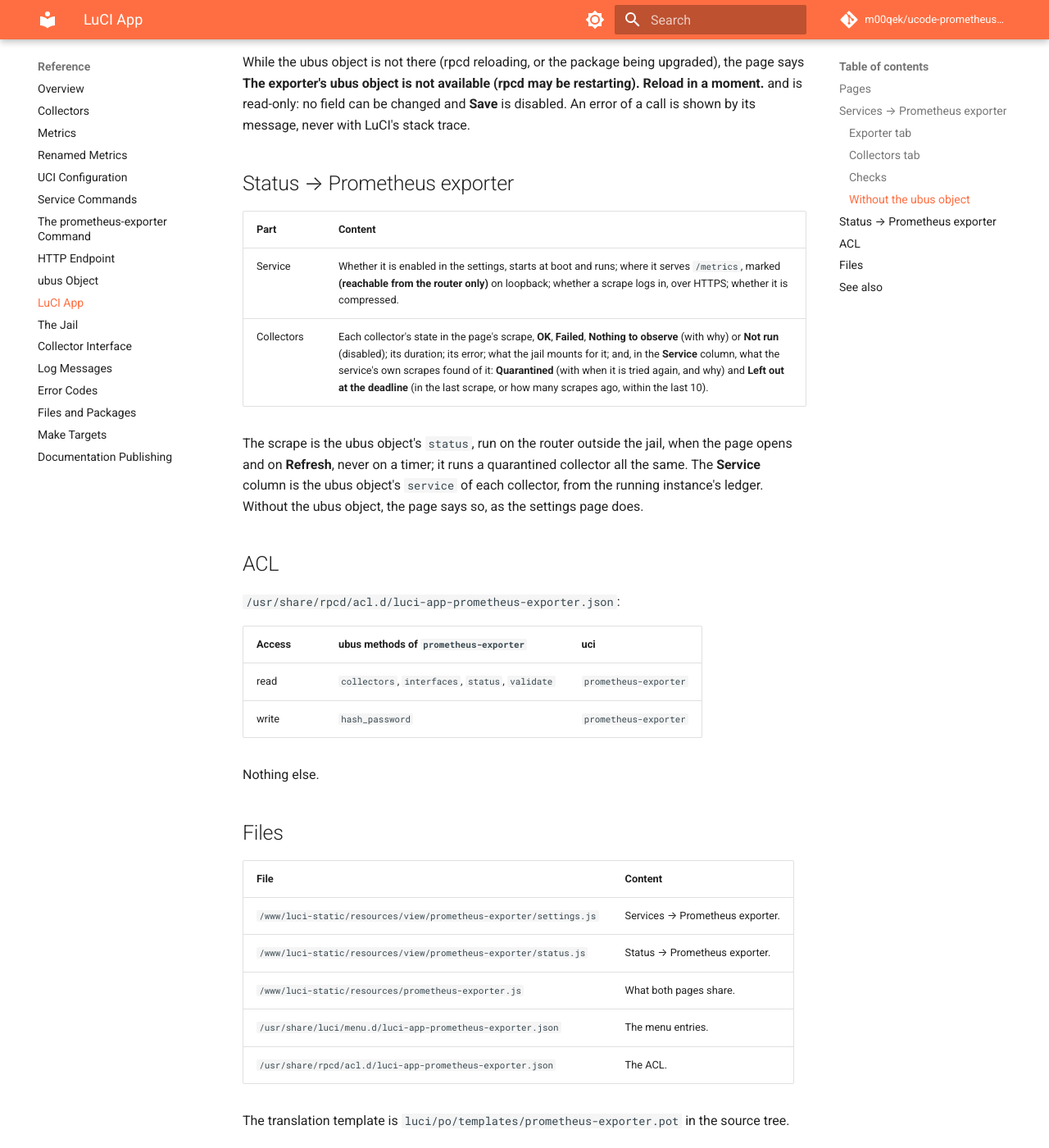
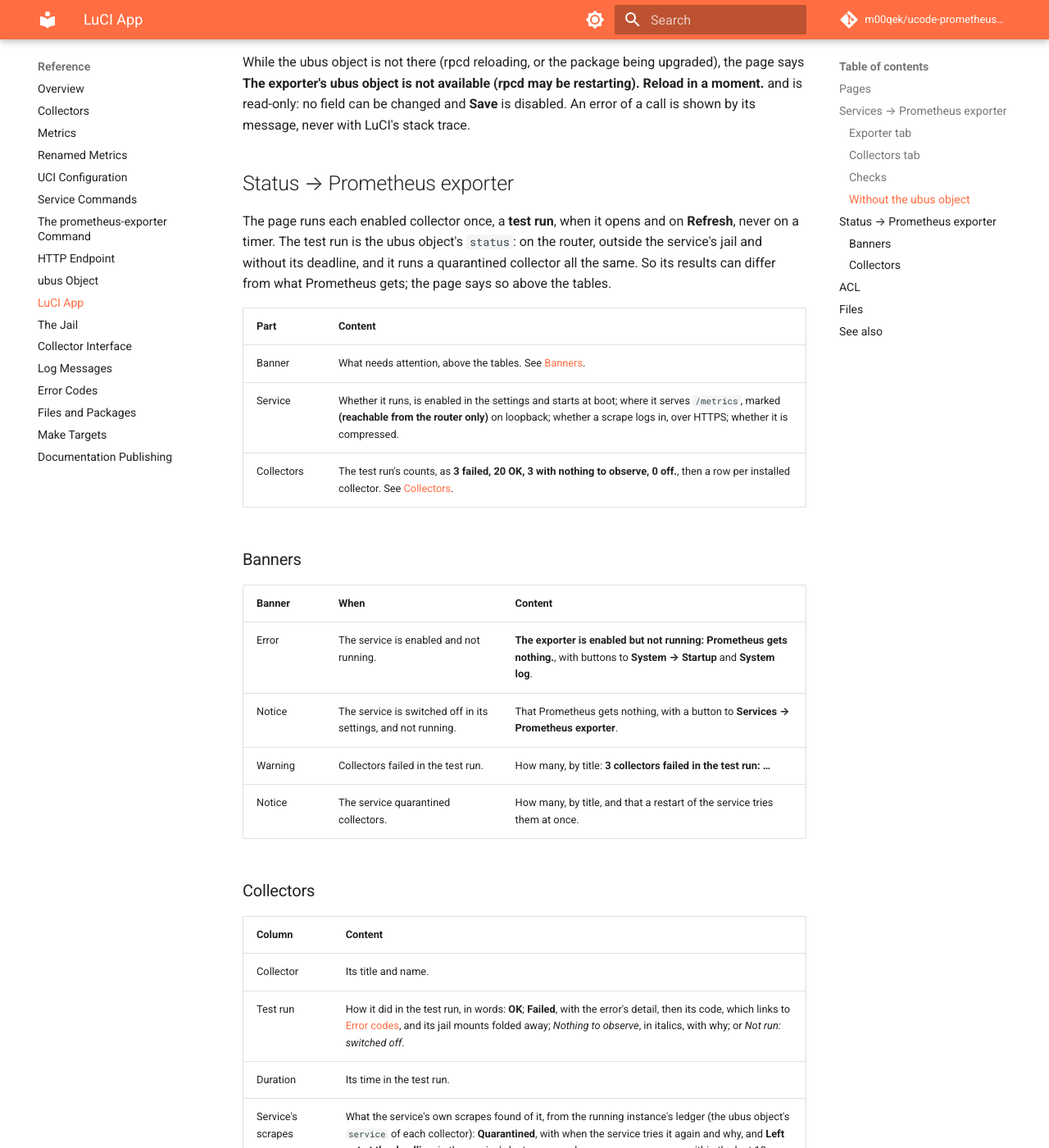
Before and after one commit to m00qek/ucode-prometheus-exporter, an MkDocs documentation site: the page built from docs/reference/luci.md, in a window 1280 px wide and 1400 px high, scrolled down 2751 px. Shown: the whole window at 82% size. Built offline with MkDocs 1.6.1 and Material for MkDocs 9.7.7, drawn with Linux system fonts in a browser that asks for light colours; comment, search, counter and statistics services are not loaded; some of the changed text lies outside the part shown.

Commit message:
Document the status page's banners, test run and groups
The LuCI reference lists the banners and when each shows, the columns
(Test run apart from Service's scrapes) and the order of the groups.
The how-to says what to do from the page when the exporter is enabled
and not running, and that the test run can differ from what Prometheus
gets. Troubleshooting names the column by its new title.

```diff
--- a/docs/reference/luci.md
+++ b/docs/reference/luci.md
@@ -67,12 +67,43 @@
 
 ## Status → Prometheus exporter
 
+The page runs each enabled collector once, a **test run**, when it opens and on **Refresh**, never on a timer. The test run is the ubus object's `status`: on the router, outside the service's jail and without its deadline, and it runs a quarantined collector all the same. So its results can differ from what Prometheus gets; the page says so above the tables.
+
 | Part | Content |
 | :--- | :--- |
-| Service | Whether it is enabled in the settings, starts at boot and runs; where it serves `/metrics`, marked **(reachable from the router only)** on loopback; whether a scrape logs in, over HTTPS; whether it is compressed. |
-| Collectors | Each collector's state in the page's scrape, **OK**, **Failed**, **Nothing to observe** (with why) or **Not run** (disabled); its duration; its error; what the jail mounts for it; and, in the **Service** column, what the service's own scrapes found of it: **Quarantined** (with when it is tried again, and why) and **Left out at the deadline** (in the last scrape, or how many scrapes ago, within the last 10). |
+| Banner | What needs attention, above the tables. See [Banners](#banners). |
+| Service | Whether it runs, is enabled in the settings and starts at boot; where it serves `/metrics`, marked **(reachable from the router only)** on loopback; whether a scrape logs in, over HTTPS; whether it is compressed. |
+| Collectors | The test run's counts, as **3 failed, 20 OK, 3 with nothing to observe, 0 off.**, then a row per installed collector. See [Collectors](#collectors). |
 
-The scrape is the ubus object's `status`, run on the router outside the jail, when the page opens and on **Refresh**, never on a timer; it runs a quarantined collector all the same. The **Service** column is the ubus object's `service` of each collector, from the running instance's ledger. Without the ubus object, the page says so, as the settings page does.
+### Banners
+
+| Banner | When | Content |
+| :--- | :--- | :--- |
+| Error | The service is enabled and not running. | **The exporter is enabled but not running: Prometheus gets nothing.**, with buttons to **System → Startup** and **System log**. |
+| Notice | The service is switched off in its settings, and not running. | That Prometheus gets nothing, with a button to **Services → Prometheus exporter**. |
+| Warning | Collectors failed in the test run. | How many, by title: **3 collectors failed in the test run: …** |
+| Notice | The service quarantined collectors. | How many, by title, and that a restart of the service tries them at once. |
+
+### Collectors
+
+| Column | Content |
+| :--- | :--- |
+| Collector | Its title and name. |
+| Test run | How it did in the test run, in words: **OK**; **Failed**, with the error's detail, then its code, which links to [Error codes](error-codes.md), and its jail mounts folded away; *Nothing to observe*, in italics, with why; or *Not run: switched off*. |
+| Duration | Its time in the test run. |
+| Service's scrapes | What the service's own scrapes found of it, from the running instance's ledger (the ubus object's `service` of each collector): **Quarantined**, with when the service tries it again and why, and **Left out at the deadline**, in the service's last scrape or how many scrapes ago, within the last 10. Empty otherwise. |
+
+The rows are grouped, in this order, and sorted by title within a group:
+
+1. Failed in the test run.
+2. Quarantined, or left out at the deadline lately, by the service.
+3. OK.
+4. Nothing to observe.
+5. Not run.
+
+An error code the page does not know is shown and linked all the same; an error without a code is shown as it is. Status never rests on colour alone: each state is in words. On a narrow screen, a theme that shows each cell's column heading shows it only over a cell with something in it.
+
+Without the ubus object, the page says so, as the settings page does.
 
 ## ACL
 
```
Also changed, not shown: docs/how-to/luci.md (+8 -2 lines), docs/how-to/troubleshoot.md (+1 -1 lines).
